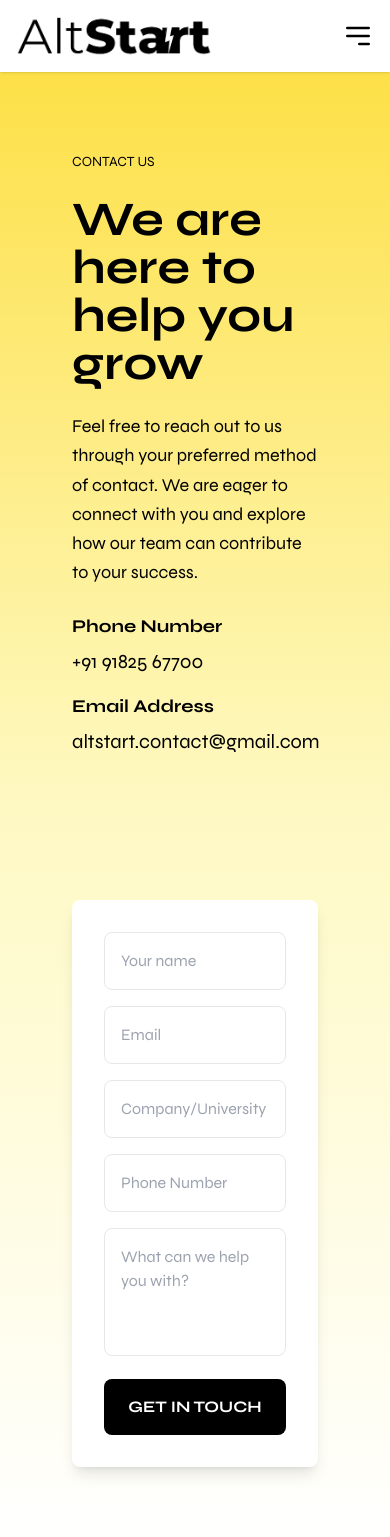
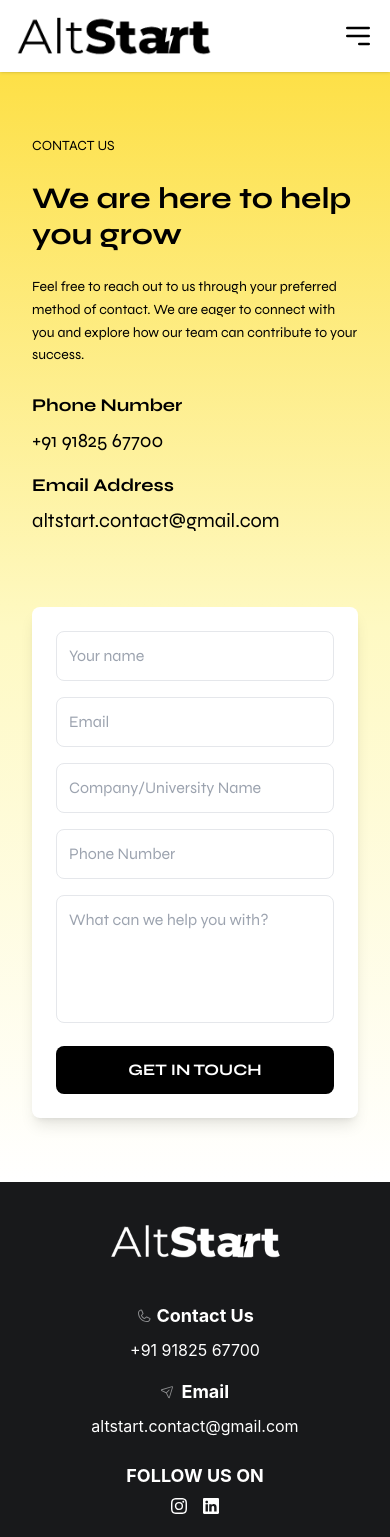
Before and after one commit to SujalNimbalkar/atlstart, a React (Create React App) app: page /contact-us in a window 390 px wide. Shown: the top 1537 px of the page. Built offline with nearby package versions, Linux system fonts and the light colour scheme.

Commit message:
Updated code

```diff
--- a/src/components/ContactUsPage.js
+++ b/src/components/ContactUsPage.js
@@ -1,3 +1,153 @@
+// import React, { useState } from "react";
+
+// const ContactUs = () => {
+//   const [formData, setFormData] = useState({
+//     Name: "",
+//     Email: "",
+//     CompanyUniversityName: "",
+//     PhoneNumber: "",
+//     Help: "",
+//   });
+
+//   const [message, setMessage] = useState("");
+
+//   const handleChange = (e) => {
+//     const { name, value } = e.target;
+//     setFormData({
+//       ...formData,
+//       [name]: value,
+//     });
+//   };
+
+//   const handleSubmit = (e) => {
+//     // e.preventDefault(); // Prevent the default form submission
+
+//     const formEle = document.querySelector("form");
+//     const formDataObj = new FormData(formEle);
+
+//     fetch(
+//       "https://script.google.com/macros/s/AKfycbyWDTqttaxnesT9kORJ10KZ8734zVHhq_T4EtLoXcgc9LhltvSX03Lye7uGNYjfIEY/exec",
+//       {
+//         method: "POST",
+//         body: formDataObj,
+//       }
+//     )
+//       .then((res) => res.json())
+//       .then((data) => {
+//         console.log(data);
+//         if (data.result === "success") {
+//           setMessage("Your data has been submitted successfully!");
+//           setFormData({
+//             Name: "",
+//             Email: "",
+//             CompanyUniversityName: "",
+//             PhoneNumber: "",
+//             Help: "",
+//           });
+//         } else {
+//           setMessage(
+//             "There was an error submitting your data. Please try again."
+//           );
+//         }
+//       })
+//       .catch((error) => {
+//         console.log(error);
+//         setMessage(
+//           "There was an error submitting your data. Please try again."
+//         );
+//       });
+//   };
+
+//   return (
+//     <div className="bg-gradient-to-b from-yellow-300 via-yellow-100 to-white min-h-screen flex flex-col justify-center items-center py-12 font-syne">
+//       <div className="px-10 grid grid-cols-1 md:grid-cols-2 gap-20">
+//         {/* Left Section */}
+//         <div className="space-y-6 p-8">
+//           <h3 className="text-sm font-medium text-black">CONTACT US</h3>
+//           <h1 className="text-5xl font-bold text-black">
+//             We are here to help you grow
+//           </h1>
+//           <p className="text-lg text-black leading-relaxed">
+//             Feel free to reach out to us through your preferred method of
+//             contact. We are eager to connect with you and explore how our team
+//             can contribute to your success.
+//           </p>
+//           <div className="mt-8 ">
+//             <div className="justify-between grid grid-cols-1 md:grid-cols-2 gap-4">
+//               <div>
+//                 <h3 className="text-lg font-bold mb-2">Phone Number</h3>
+//                 <p className="text-xl">+91 91825 67700</p>
+//               </div>
+//               <div>
+//                 <h3 className="text-lg font-bold mb-2">Email Address</h3>
+//                 <p className="text-xl">altstart.contact@gmail.com</p>
+//               </div>
+//             </div>
+//           </div>
+//         </div>
+//         {/* Right Section */}
+//         <div className="space-y-6 p-8">
+//           <div className="bg-white rounded-lg space-y-6 p-8 shadow-lg">
+//             <form className="form space-y-4" onSubmit={handleSubmit}>
+//               <input
+//                 type="text"
+//                 placeholder="Your name"
+//                 name="Name"
+//                 value={formData.Name}
+//                 onChange={handleChange}
+//                 className="w-full p-4 border rounded-lg focus:outline-none focus:ring-2 focus:ring-yellow-400"
+//               />
+//               <input
+//                 type="email"
+//                 placeholder="Email"
+//                 name="Email"
+//                 value={formData.Email}
+//                 onChange={handleChange}
+//                 className="w-full p-4 border rounded-lg focus:outline-none focus:ring-2 focus:ring-yellow-400"
+//               />
+//               <input
+//                 type="text"
+//                 placeholder="Company/University Name"
+//                 name="CompanyUniversityName"
+//                 value={formData.CompanyUniversityName}
+//                 onChange={handleChange}
+//                 className="w-full p-4 border rounded-lg focus:outline-none focus:ring-2 focus:ring-yellow-400"
+//               />
+//               <input
+//                 type="text"
+//                 placeholder="Phone Number"
+//                 name="PhoneNumber"
+//                 value={formData.PhoneNumber}
+//                 onChange={handleChange}
+//                 className="w-full p-4 border rounded-lg focus:outline-none focus:ring-2 focus:ring-yellow-400"
+//               />
+//               <textarea
+//                 placeholder="What can we help you with?"
+//                 name="Help"
+//                 value={formData.Help}
+//                 onChange={handleChange}
+//                 className="w-full p-4 border rounded-lg focus:outline-none focus:ring-2 focus:ring-yellow-400 h-32 resize-none"
+//               ></textarea>
+//               <button
+//                 type="submit"
+//                 className="w-full py-4 bg-black text-white font-bold rounded-lg hover:bg-gray-800"
+//               >
+//                 GET IN TOUCH
+//               </button>
+//             </form>
+//             {message && (
+//               <div className="mt-4 p-4 bg-green-200 text-green-800 rounded-lg">
+//                 {message}
+//               </div>
+//             )}
+//           </div>
+//         </div>
+//       </div>
+//     </div>
+//   );
+// };
+
+// export default ContactUs;
 import React, { useState } from "react";
 
 const ContactUs = () => {
@@ -20,7 +170,7 @@ const ContactUs = () => {
   };
 
   const handleSubmit = (e) => {
-    // e.preventDefault(); // Prevent the default form submission
+    e.preventDefault(); // Prevent the default form submission
 
     const formEle = document.querySelector("form");
     const formDataObj = new FormData(formEle);
@@ -60,20 +210,20 @@ const ContactUs = () => {
 
   return (
     <div className="bg-gradient-to-b from-yellow-300 via-yellow-100 to-white min-h-screen flex flex-col justify-center items-center py-12 font-syne">
-      <div className="px-10 grid grid-cols-1 md:grid-cols-2 gap-20">
+      <div className="px-4 md:px-10 grid grid-cols-1 md:grid-cols-2 gap-10 md:gap-20 w-full max-w-7xl">
         {/* Left Section */}
-        <div className="space-y-6 p-8">
+        <div className="space-y-6 p-4 md:p-8">
           <h3 className="text-sm font-medium text-black">CONTACT US</h3>
-          <h1 className="text-5xl font-bold text-black">
+          <h1 className="text-3xl md:text-5xl font-bold text-black">
             We are here to help you grow
           </h1>
-          <p className="text-lg text-black leading-relaxed">
+          <p className="text-sm md:text-lg text-black leading-relaxed">
             Feel free to reach out to us through your preferred method of
             contact. We are eager to connect with you and explore how our team
             can contribute to your success.
           </p>
-          <div className="mt-8 ">
-            <div className="justify-between grid grid-cols-1 md:grid-cols-2 gap-4">
+          <div className="mt-8">
+            <div className="grid grid-cols-1 md:grid-cols-2 gap-4">
               <div>
                 <h3 className="text-lg font-bold mb-2">Phone Number</h3>
                 <p className="text-xl">+91 91825 67700</p>
@@ -86,8 +236,8 @@ const ContactUs = () => {
           </div>
         </div>
         {/* Right Section */}
-        <div className="space-y-6 p-8">
-          <div className="bg-white rounded-lg space-y-6 p-8 shadow-lg">
+        <div className="space-y-6 p-4 md:p-8">
+          <div className="bg-white rounded-lg space-y-6 p-6 md:p-8 shadow-lg">
             <form className="form space-y-4" onSubmit={handleSubmit}>
               <input
                 type="text"
@@ -95,7 +245,7 @@ const ContactUs = () => {
                 name="Name"
                 value={formData.Name}
                 onChange={handleChange}
-                className="w-full p-4 border rounded-lg focus:outline-none focus:ring-2 focus:ring-yellow-400"
+                className="w-full p-3 md:p-4 border rounded-lg focus:outline-none focus:ring-2 focus:ring-yellow-400"
               />
               <input
                 type="email"
@@ -103,7 +253,7 @@ const ContactUs = () => {
                 name="Email"
                 value={formData.Email}
                 onChange={handleChange}
-                className="w-full p-4 border rounded-lg focus:outline-none focus:ring-2 focus:ring-yellow-400"
+                className="w-full p-3 md:p-4 border rounded-lg focus:outline-none focus:ring-2 focus:ring-yellow-400"
               />
               <input
                 type="text"
@@ -111,7 +261,7 @@ const ContactUs = () => {
                 name="CompanyUniversityName"
                 value={formData.CompanyUniversityName}
                 onChange={handleChange}
-                className="w-full p-4 border rounded-lg focus:outline-none focus:ring-2 focus:ring-yellow-400"
+                className="w-full p-3 md:p-4 border rounded-lg focus:outline-none focus:ring-2 focus:ring-yellow-400"
               />
               <input
                 type="text"
@@ -119,18 +269,18 @@ const ContactUs = () => {
                 name="PhoneNumber"
                 value={formData.PhoneNumber}
                 onChange={handleChange}
-                className="w-full p-4 border rounded-lg focus:outline-none focus:ring-2 focus:ring-yellow-400"
+                className="w-full p-3 md:p-4 border rounded-lg focus:outline-none focus:ring-2 focus:ring-yellow-400"
               />
               <textarea
                 placeholder="What can we help you with?"
                 name="Help"
                 value={formData.Help}
                 onChange={handleChange}
-                className="w-full p-4 border rounded-lg focus:outline-none focus:ring-2 focus:ring-yellow-400 h-32 resize-none"
+                className="w-full p-3 md:p-4 border rounded-lg focus:outline-none focus:ring-2 focus:ring-yellow-400 h-32 resize-none"
               ></textarea>
               <button
                 type="submit"
-                className="w-full py-4 bg-black text-white font-bold rounded-lg hover:bg-gray-800"
+                className="w-full py-3 md:py-4 bg-black text-white font-bold rounded-lg hover:bg-gray-800"
               >
                 GET IN TOUCH
               </button>
--- a/src/components/OurServicePageHero.js
+++ b/src/components/OurServicePageHero.js
@@ -3,16 +3,16 @@ import React from "react";
 import heroImage2 from "../assets/our-serv.png";
 const OurServicesPageHero = () => {
   return (
-    <section className="min-h-[669px] flex items-center justify-center bg-gradient-to-b from-yellow-300 via-yellow-100 to-white p-16">
-      <div className="grid grid-cols-1 md:grid-cols-2 gap-40">
-        <div className="flex flex-col justify-center">
-          <h3 className="text-sm font-syne font-medium text-gray-600">
+    <section className="min-h-[500px] md:min-h-[669px] flex items-center justify-center bg-gradient-to-b from-yellow-300 via-yellow-100 to-white p-8 md:p-16">
+      <div className="grid grid-cols-1 md:grid-cols-2 gap-12 md:gap-40">
+        <div className="flex flex-col justify-center text-center md:text-left">
+          <h3 className="text-xs md:text-sm font-syne font-medium text-gray-600">
             OUR SERVICES
           </h3>
-          <h1 className="text-5xl font-syne font-bold text-black my-4">
+          <h1 className="text-3xl md:text-5xl font-syne font-bold text-black my-4">
             Solutions for business growth
           </h1>
-          <p className="text-s font-syne text-gray-800 mb-8">
+          <p className="text-xs md:text-base font-syne text-gray-800 mb-6 md:mb-8">
             Here's how AltStart ignites innovation and drives success for you:
           </p>
           {/* <button
```
Also changed, not shown: src/components/AboutAltStart.js (+4 -4 lines), src/components/AboutUsOrganization,.js (+5 -5 lines), src/components/AboutUsPageHero.js (+8 -6 lines), src/components/ConsultationCall.js (+68 -29 lines).
